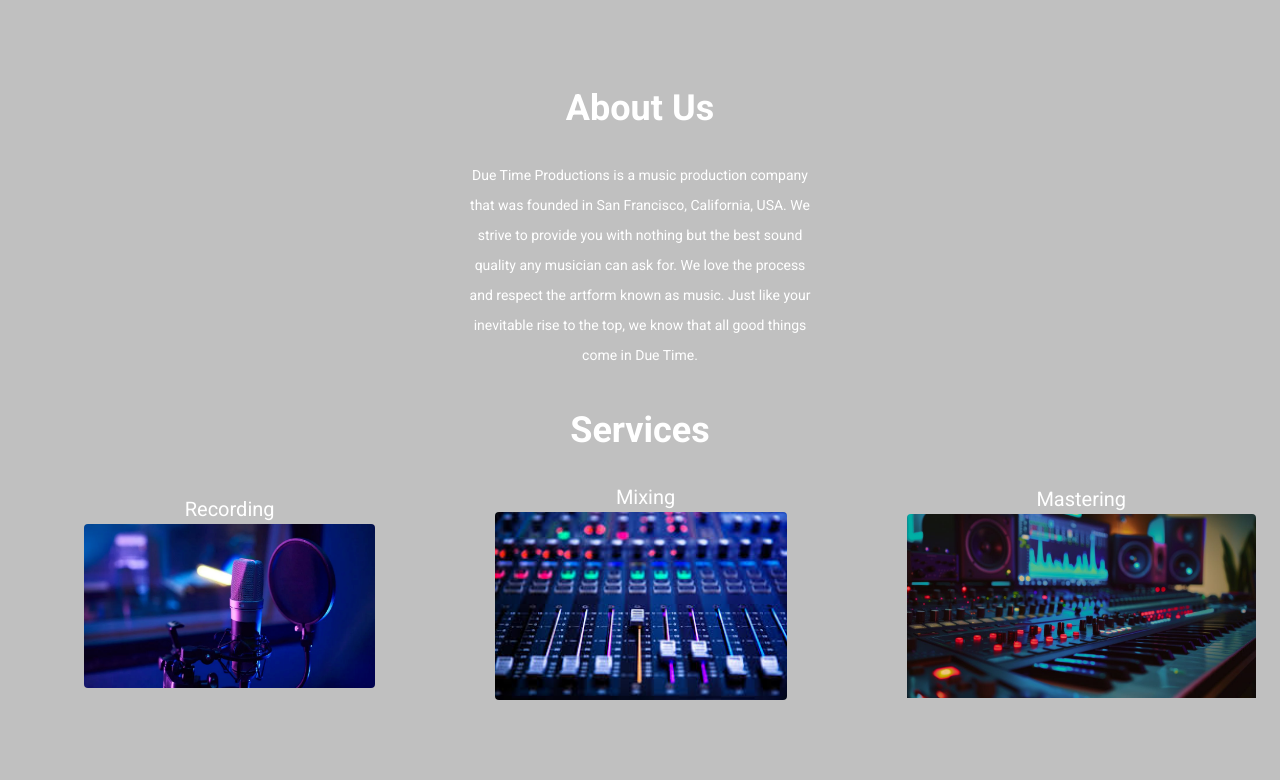
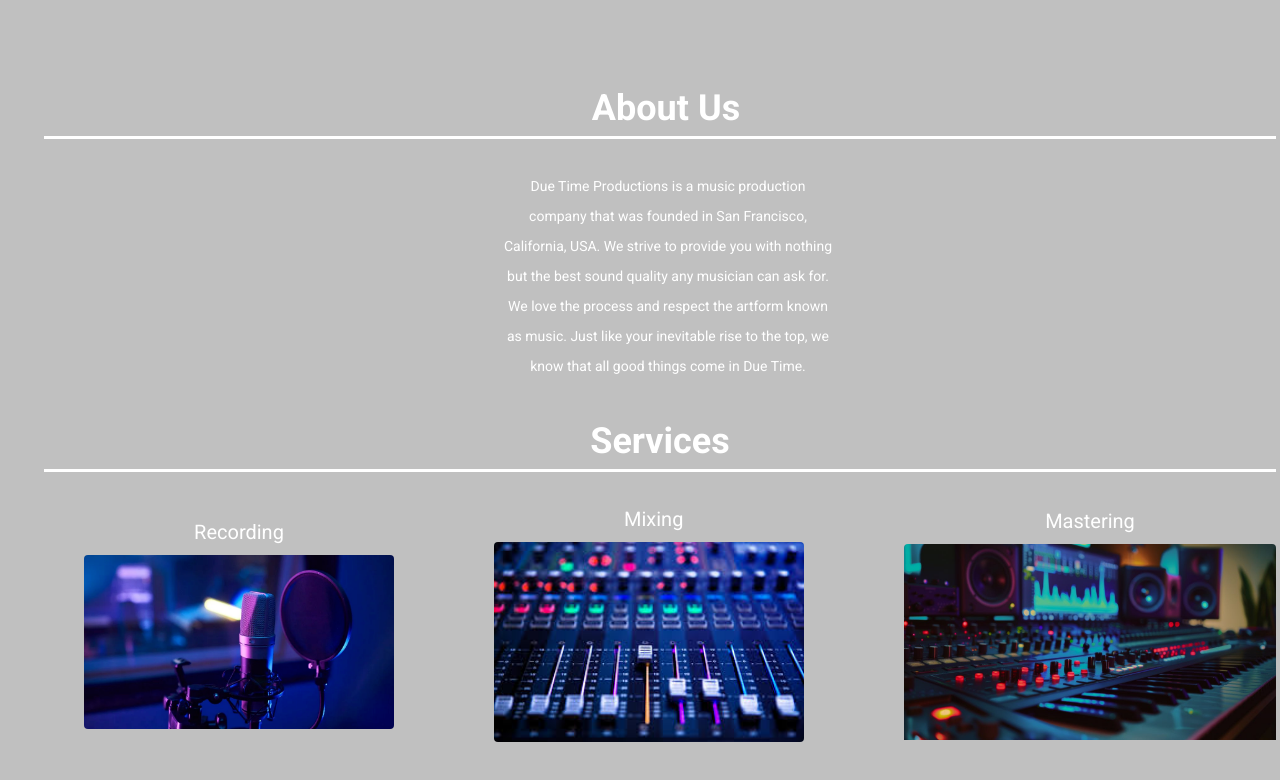
Before and after one commit to alonzomori/demo-website, a React (Vite) app in the folder demo-website/: page / in a window 1280 px wide. Shown: the part 522-1302 px from the top of the page. Built offline with nearby package versions, Linux system fonts and the light colour scheme.

Commit message:
Made Layout Changes

```diff
--- a/demo-website/src/components/About.jsx
+++ b/demo-website/src/components/About.jsx
@@ -1,8 +1,8 @@
 function About() {
     return (
-        <section className="w-full flex flex-col items-center justify-center text-center px-6 pb-0">
-        <h1 className="text-4xl font-bold text-white mb-28 mt-[-30px]">About Us</h1>
-        <p className="w-[350px] mt-[-100px] pt-5 mx-auto leading-[30px] text-[14px] text-white">Due Time Productions is a music production company that was founded in San Francisco, California, USA. We strive to provide you with nothing but the best sound quality any musician can ask for. We love the process and respect the artform known as music. Just like your inevitable rise to the top, we know that all good things come in Due Time. </p>
+        <section className="w-full ml-10 flex flex-col items-center justify-center text-center px-6 pb-0">
+        <h1 className="text-4xl pl-3 pb-2 font-bold text-white mb-28 mt-[-30px] w-full border-b-3">About Us</h1>
+        <p className="w-[350px] mt-[-100px] pt-5 mx-auto leading-[30px] text-[14px] text-white lg:pl-4">Due Time Productions is a music production company that was founded in San Francisco, California, USA. We strive to provide you with nothing but the best sound quality any musician can ask for. We love the process and respect the artform known as music. Just like your inevitable rise to the top, we know that all good things come in Due Time. </p>
         </section>
     )
 }
--- a/demo-website/src/components/Banner.jsx
+++ b/demo-website/src/components/Banner.jsx
@@ -3,7 +3,7 @@ import RecordingStudio from '../assets/images/recording-studio.jpg'
 function Banner() {
     return (
         <div className="h-[80vh] flex items-center justify-center">
-    <img src={RecordingStudio} className="pt-15 w-full md:w-800 lg:w-900 max-w-[750px] max-h-[400px] object-cover rounded-[6rem]" />
+    <img src={RecordingStudio} className="pt-15 md:w-900 lg:w-900 max-w-[1000px] max-h-[400px] object-cover rounded" />
         </div>
     )
 }
--- a/demo-website/src/components/Navigation.jsx
+++ b/demo-website/src/components/Navigation.jsx
@@ -7,7 +7,7 @@ function Navigation() {
     const [open, setOpen] = useState(false);
 
     return (
-        <nav className="mx-auto py-[30px] bg-[#C0C0C0] fixed top-0 w-full z-[102]">
+        <nav className="mx-auto py-[30px] bg-[#C0C0C0] fixed top-0 w-145 md:w-300 z-[102]">
             <Header />
             <div className="flex justify-end pr-6 md:pr-50">
                 {/* Desktop */}
@@ -18,7 +18,7 @@ function Navigation() {
             </ul>
 
                 {/* Mobile Hamburger Icon */}
-                <button className="md:hidden" onClick={() => setOpen(!open)}>
+                <button className="md:hidden pr-5" onClick={() => setOpen(!open)}>
                 <FontAwesomeIcon icon={open ? faTimes : faBars} size="2x" />
                 </button>
             </div>
--- a/demo-website/src/components/Services.jsx
+++ b/demo-website/src/components/Services.jsx
@@ -3,23 +3,23 @@ import Mixing from "../assets/images/Mixing.jpeg"
 import Mastering from "../assets/images/Mastering.jpg"
 function Services() {
     return (
-        <section className="w-full flex flex-col items-center justify-center text-center px-6 pb-0">
-        <h1 className="text-4xl font-bold text-white mb-28 mt-10">Services</h1>
+        <section className="w-full ml-10 flex flex-col items-center justify-center text-center px-6 pb-0">
+        <h1 className="text-4xl font-bold text-white pb-2 mb-28 mt-10 w-full border-b-3">Services</h1>
 
-        <div className="flex flex-col space-y-30 md:flex-row md:space-x-30 lg:space-x-30 lg:pl-15 items-center">
+        <div className="flex flex-col space-y-30 md:flex-row md:space-x-25 lg:space-x-25 lg:pl-10 items-center">
 
         <div className="flex flex-col items-center">
-        <h2 className="w-[90px] mt-[-100px] pt-5 leading-[30px] text-[20px] text-white">Recording</h2>
+        <h2 className="w-[90px] mt-[-100px] pt-5 pb-2 leading-[30px] text-[20px] text-white">Recording</h2>
         <img className="w-80 lg:w-[350px] rounded" src={Recording} alt="Recording Image" />
         </div>
 
         <div className="flex flex-col items-center">
-        <h2 className="w-[50px] mt-[-100px] pt-5 leading-[30px] text-[20px] text-white lg:pr-10">Mixing</h2>
+        <h2 className="w-[50px] mt-[-100px] pt-5 pb-2 leading-[30px] text-[20px] text-white lg:pr-10">Mixing</h2>
         <img className="w-80 lg:w-[350px] rounded" src={Mixing} alt="Mixing Image" />
         </div>
 
         <div className="flex flex-col items-center">
-        <h2 className="w-[90px] mt-[-100px] pt-5 leading-[30px] text-[20px] text-white">Mastering</h2>
+        <h2 className="w-[90px] mt-[-100px] pt-5 pb-2 leading-[30px] text-[20px] text-white">Mastering</h2>
         <img className="w-90 pb-30 lg:w-[420px] rounded" src={Mastering} alt="Mastering Image" />
         </div>
 
```
